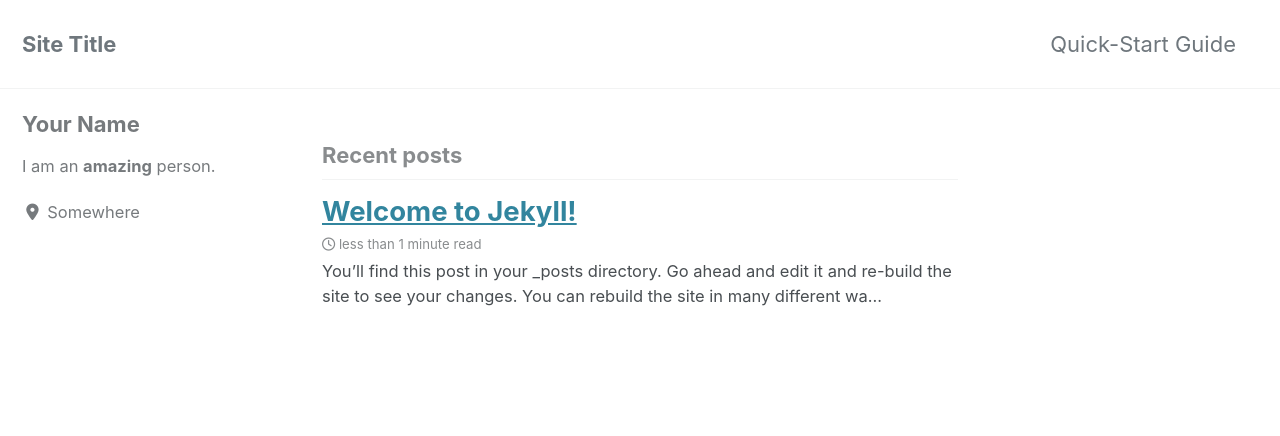
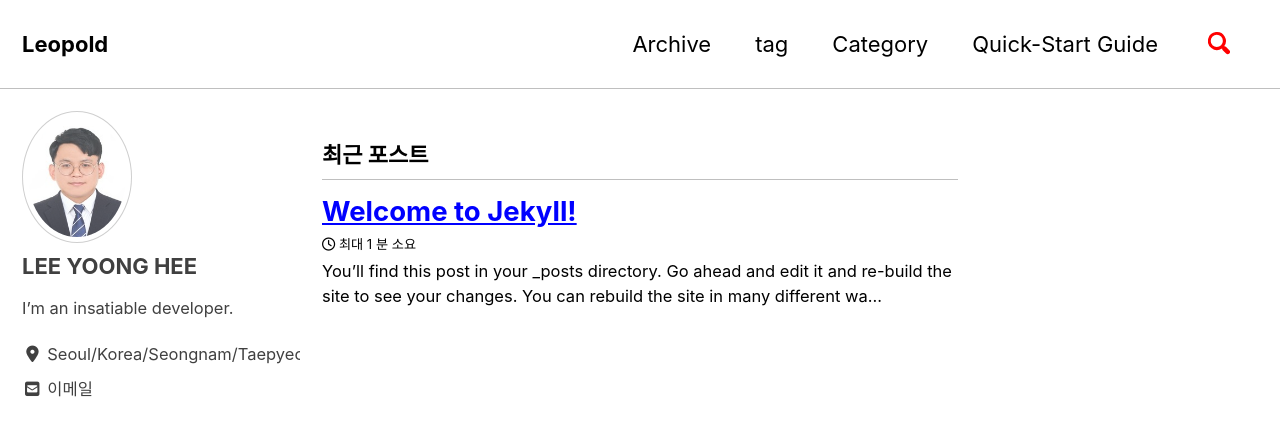
Before and after one commit to yoonghee/Leopold, a Jekyll site: the page built from index.html, in a window 1280 px wide and 900 px high. Shown: the top 436 px of the window. Built offline with Jekyll 4.4.1, drawn with Linux system fonts in a browser that asks for light colours; cached includes are drawn as plain includes; nearby versions of some CDN libraries; the list of posts is cut into pages by our own code; some of the changed text lies outside the part shown.

Commit message:
edit config & navigation

```diff
--- a/_config.yml
+++ b/_config.yml
@@ -12,27 +12,27 @@
 
 # theme                  : "minimal-mistakes-jekyll"
 # remote_theme           : "mmistakes/minimal-mistakes"
-minimal_mistakes_skin    : "default" # "air", "aqua", "contrast", "dark", "dirt", "neon", "mint", "plum", "sunrise"
+minimal_mistakes_skin    : "contrast" # "air", "aqua", "contrast", "dark", "dirt", "neon", "mint", "plum", "sunrise"
 
 # Site Settings
-locale                   : "en-US"
-title                    : "Site Title"
+locale                   : "ko"
+title                    : "Leopold"
 title_separator          : "-"
 subtitle                 : # site tagline that appears below site title in masthead
-name                     : "Your Name"
-description              : "An amazing website."
-url                      : # the base hostname & protocol for your site e.g. "https://mmistakes.github.io"
-baseurl                  : # the subpath of your site, e.g. "/blog"
-repository               : # GitHub username/repo-name e.g. "mmistakes/minimal-mistakes"
+name                     : "LEE YOONG HEE"
+description              : "개발자가 되고 싶어요."
+url                      : "https://yoonghee.github.io/Leopold" # the base hostname & protocol for your site e.g. "https://mmistakes.github.io"
+baseurl                  : "" # the subpath of your site, e.g. "/blog"
+repository               : "yoonghee/Leopold" # GitHub username/repo-name e.g. "mmistakes/minimal-mistakes"
 teaser                   : # path of fallback teaser image, e.g. "/assets/images/500x300.png"
 logo                     : # path of logo image to display in the masthead, e.g. "/assets/images/88x88.png"
 masthead_title           : # overrides the website title displayed in the masthead, use " " for no title
 # breadcrumbs            : false # true, false (default)
 words_per_minute         : 200
 comments:
-  provider               : # false (default), "disqus", "discourse", "facebook", "staticman", "staticman_v2", "utterances", "custom"
+  provider               : "disqus" # false (default), "disqus", "discourse", "facebook", "staticman", "staticman_v2", "utterances", "custom"
   disqus:
-    shortname            : # https://help.disqus.com/customer/portal/articles/466208-what-s-a-shortname-
+    shortname            : dev-hundred-blog # https://help.disqus.com/customer/portal/articles/466208-what-s-a-shortname-
   discourse:
     server               : # https://meta.discourse.org/t/embedding-discourse-comments-via-javascript/31963 , e.g.: meta.discourse.org
   facebook:
@@ -65,7 +65,7 @@ reCaptcha:
   secret                 :
 atom_feed:
   path                   : # blank (default) uses feed.xml
-search                   : # true, false (default)
+search                   : true # true, false (default)
 search_full_content      : # true, false (default)
 search_provider          : # lunr (default), algolia, google
 algolia:
@@ -107,11 +107,11 @@ analytics:
 
 # Site Author
 author:
-  name             : "Your Name"
-  avatar           : # path of avatar image, e.g. "/assets/images/bio-photo.jpg"
-  bio              : "I am an **amazing** person."
-  location         : "Somewhere"
-  email            :
+  name             : "LEE YOONG HEE"
+  avatar           : "/assets/images/LeeYoongHee.jpg" # path of avatar image, e.g. "/assets/images/bio-photo.jpg"
+  bio              : "I'm an insatiable developer."
+  location         : "Seoul/Korea/Seongnam/Taepyeong"
+  email            : "youghee2014@gmail.com"
   links:
     - label: "Email"
       icon: "fas fa-fw fa-envelope-square"
--- a/_data/navigation.yml
+++ b/_data/navigation.yml
@@ -1,5 +1,11 @@
 # main links
 main:
+  - title: "Archive"
+    url: /year-archive/
+  - title: "tag"
+    url: /tags/
+  - title: "Category"
+    url: /categories/
   - title: "Quick-Start Guide"
     url: https://mmistakes.github.io/minimal-mistakes/docs/quick-start-guide/
   # - title: "About"
```
Also changed, not shown: _pages/category-archive.html (added, +14 -0 lines), _pages/tag-archive.html (added, +25 -0 lines), _pages/year-archive.html (added, +13 -0 lines), .travis.yml (added), assets/images/LeeYoongHee.jpg (added), 1 other file.
